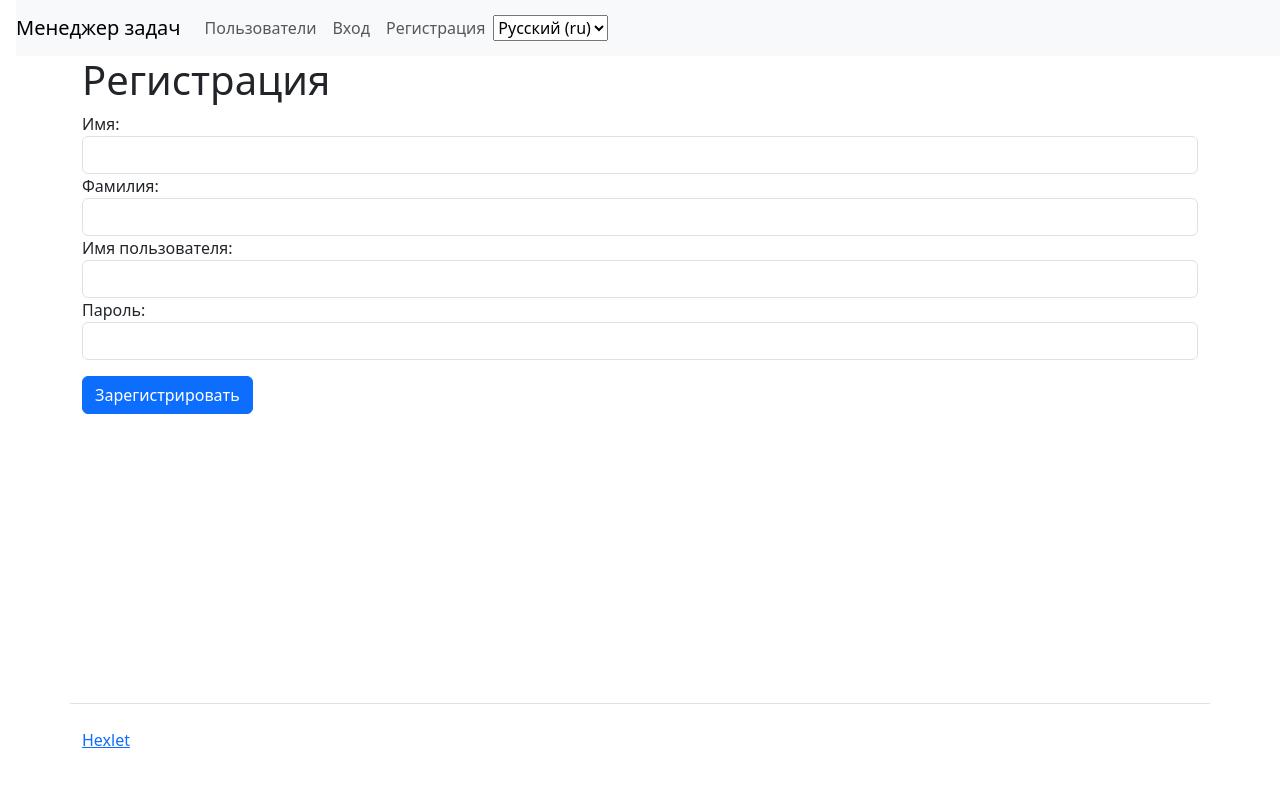
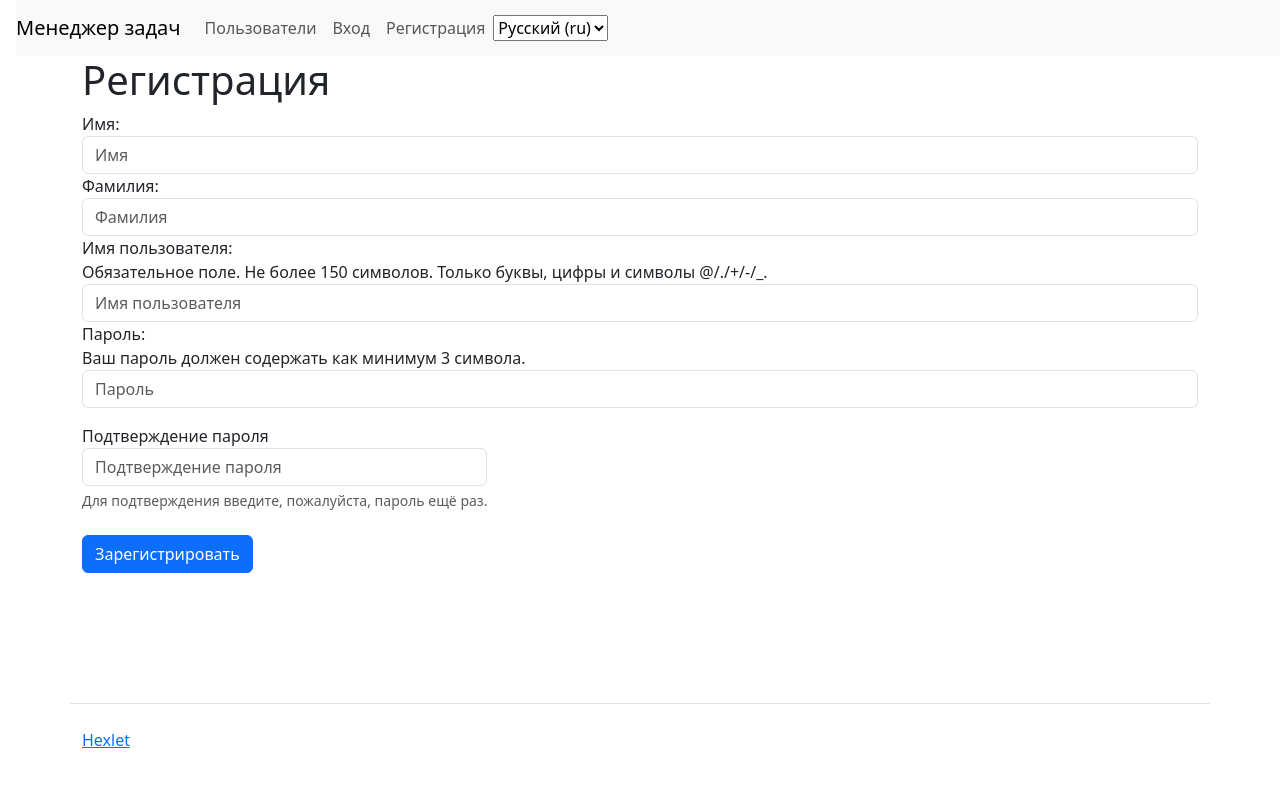
Before and after one commit to Yagamama/python-project-52, a Django app: page /users/create/ in a window 1280 px wide. Shown: the top 787 px of the page. Run offline with Django 5.2, Linux system fonts and the light colour scheme.

Commit message:
trying modelform

```diff
--- a/task_manager/templates/u_create.html
+++ b/task_manager/templates/u_create.html
@@ -7,6 +7,22 @@
     <div class="mb-3">
         {{ form }}
     </div>
+    <!-- {% for field in form %}
+    <div class="mb-3">
+        <label class="form-label">{{ field.label }}
+            <div class="form-control">{{ field.widget }}</div>
+            <input type="text" class="form-control">
+            <div class="form-text">{{ field.help_text }}</div>
+        </label>
+    </div>
+    {% endfor %} -->
+    <div class="mb-3">
+        <label class="form-label">{% translate "Подтверждение пароля" %}
+            <div></div>
+            <input type="password" name="password2" required placeholder="{% translate 'Подтверждение пароля' %}" class="form-control">
+            <div class="form-text">{% translate "Для подтверждения введите, пожалуйста, пароль ещё раз." %}</div>
+        </label>
+    </div>
     <div class="mb-3">
         <input type="submit" value="{% translate 'Зарегистрировать' %}" class="btn btn-primary">
     </div>
--- a/task_manager/users/forms.py
+++ b/task_manager/users/forms.py
@@ -1,6 +1,6 @@
 from django import forms
 from .models import Users
-from django.utils.translation import gettext
+from django.utils.translation import gettext_lazy
 # import django_bootstrap5
 
 class UserForm(forms.ModelForm):
@@ -8,25 +8,35 @@ class UserForm(forms.ModelForm):
     class Meta:
 
         atr = {'class': 'form-control'}
+        FIRST_NAME = gettext_lazy('Имя')
+        LAST_NAME = gettext_lazy('Фамилия')
+        USERNAME = gettext_lazy('Имя пользователя')
+        PASSWORD = gettext_lazy('Пароль')
+        PASS_CONFIRM = gettext_lazy('Подтверждение пароля')
+        USER_HELP = gettext_lazy('Обязательное поле. Не более 150 символов. Только буквы, цифры и символы @/./+/-/_.')
+        PASS_HELP = gettext_lazy('Ваш пароль должен содержать как минимум 3 символа.')
+        PASS_CONFIRM_HELP = gettext_lazy('Для подтверждения введите, пожалуйста, пароль ещё раз.')
 
         model = Users
         fields = ['first_name', 'last_name', 'username', 'password', 'password']
         widgets = {
-            'first_name': forms.TextInput(attrs=atr),
-            'last_name': forms.TextInput(attrs=atr),
-            'username': forms.TextInput(attrs=atr),
-            'password': forms.PasswordInput(attrs=atr),
-            'password2': forms.PasswordInput(attrs=atr),
+            'first_name': forms.TextInput(attrs=atr|{'placeholder': FIRST_NAME}),
+            'last_name': forms.TextInput(attrs=atr|{'placeholder': LAST_NAME}),
+            'username': forms.TextInput(attrs=atr|{'placeholder': USERNAME}),
+            'password': forms.PasswordInput(attrs=atr|{'placeholder': PASSWORD}),
+            'password2': forms.PasswordInput(attrs=atr|{'placeholder': PASS_CONFIRM}),
         }
         labels = {
-            'first_name': gettext('Имя'),
-            'last_name': gettext('Фамилия'),
-            'username': gettext('Имя пользователя'),
-            'password': gettext('Пароль'),
-            'password2': gettext('Подтверждение пароля'),
+            'first_name': FIRST_NAME,
+            'last_name': LAST_NAME,
+            'username': USERNAME,
+            'password': PASSWORD,
+            'password2': PASS_CONFIRM,
         }
-        help_text = {
-            'username': gettext('Обязательное поле. Не более 150 символов. Только буквы, цифры и символы @/./+/-/_.'),
-            'password': gettext('Ваш пароль должен содержать как минимум 3 символа.'),
-            'password2': gettext('Для подтверждения введите, пожалуйста, пароль ещё раз.'),
+        help_texts = {
+            'username': USER_HELP,
+            'password': PASS_HELP,
+            'password2': PASS_CONFIRM_HELP,
         }
+        error_messages = {}
+        validators = {}
```
Also changed, not shown: task_manager/locale/en_US/LC_MESSAGES/django.po, task_manager/users/migrations/0003_alter_users_created_at.py (added), 1 other file.
